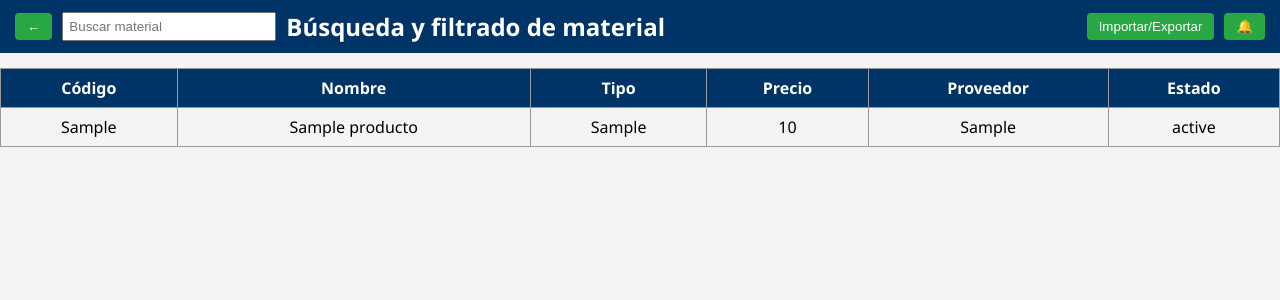
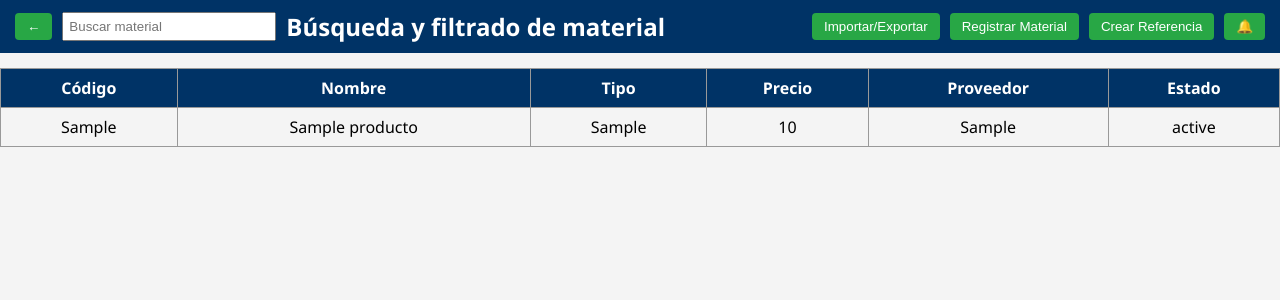
Before and after one commit to Juanca8889/Proyecto-Sena-F.Y, a Flask app: page /filtro in a window 1280 px wide. Shown: the top 300 px of the page. Run offline with Flask 3, Linux system fonts and the light colour scheme; tables that the repository leaves empty or names only in its code hold one stand-in row (values such as "Sample post").

Commit message:
filtro 4 babys

```diff
--- a/templates/filtro.html
+++ b/templates/filtro.html
@@ -15,6 +15,8 @@
     </div>
     <div class="right">
       <button class="btn-orden">Importar/Exportar</button>
+      <button class="btn-orden">Registrar Material</button>
+      <button class="btn-orden">Crear Referencia</button>
       <button>&#128276;</button>
     </div>
   </header>
```
